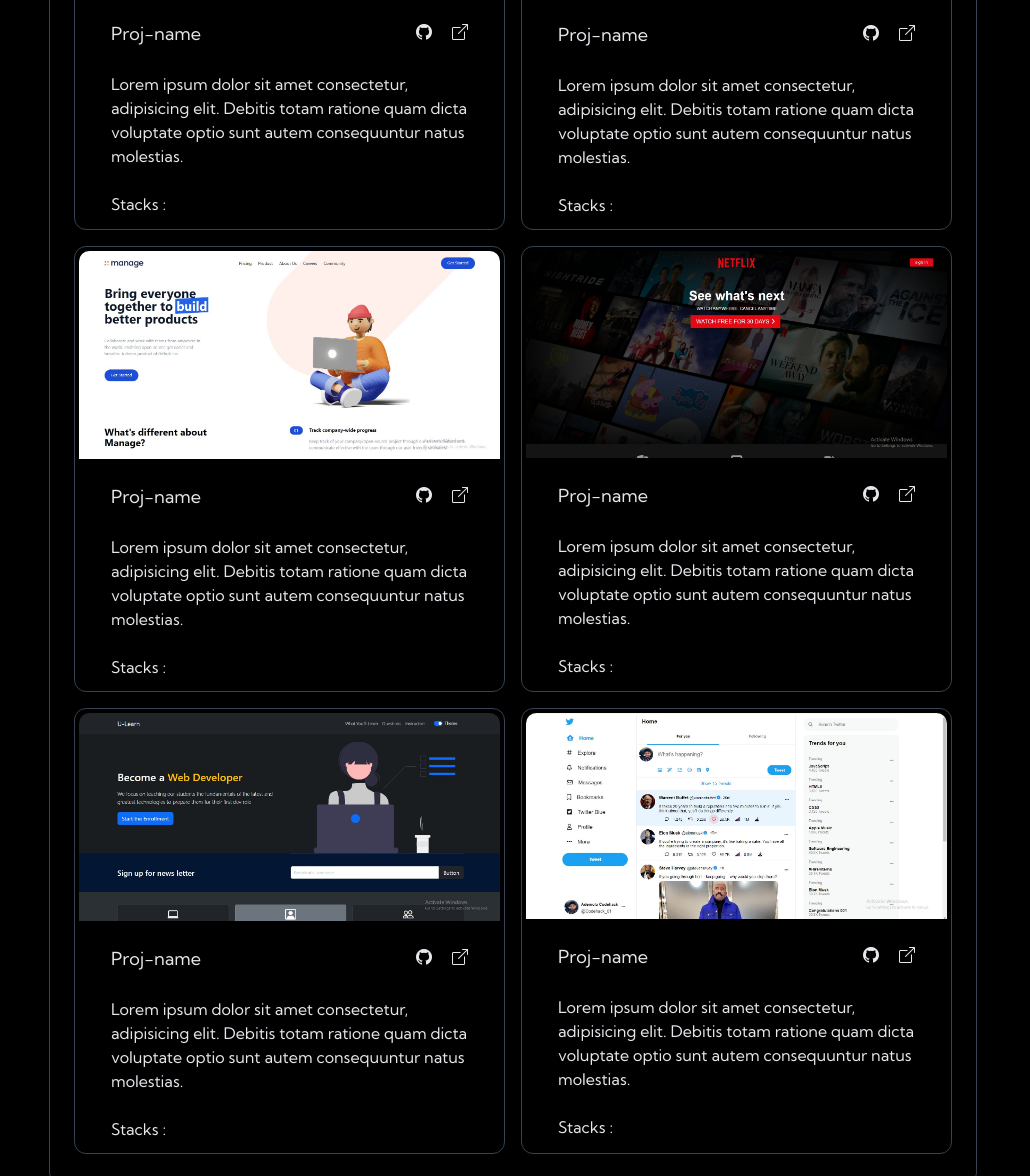
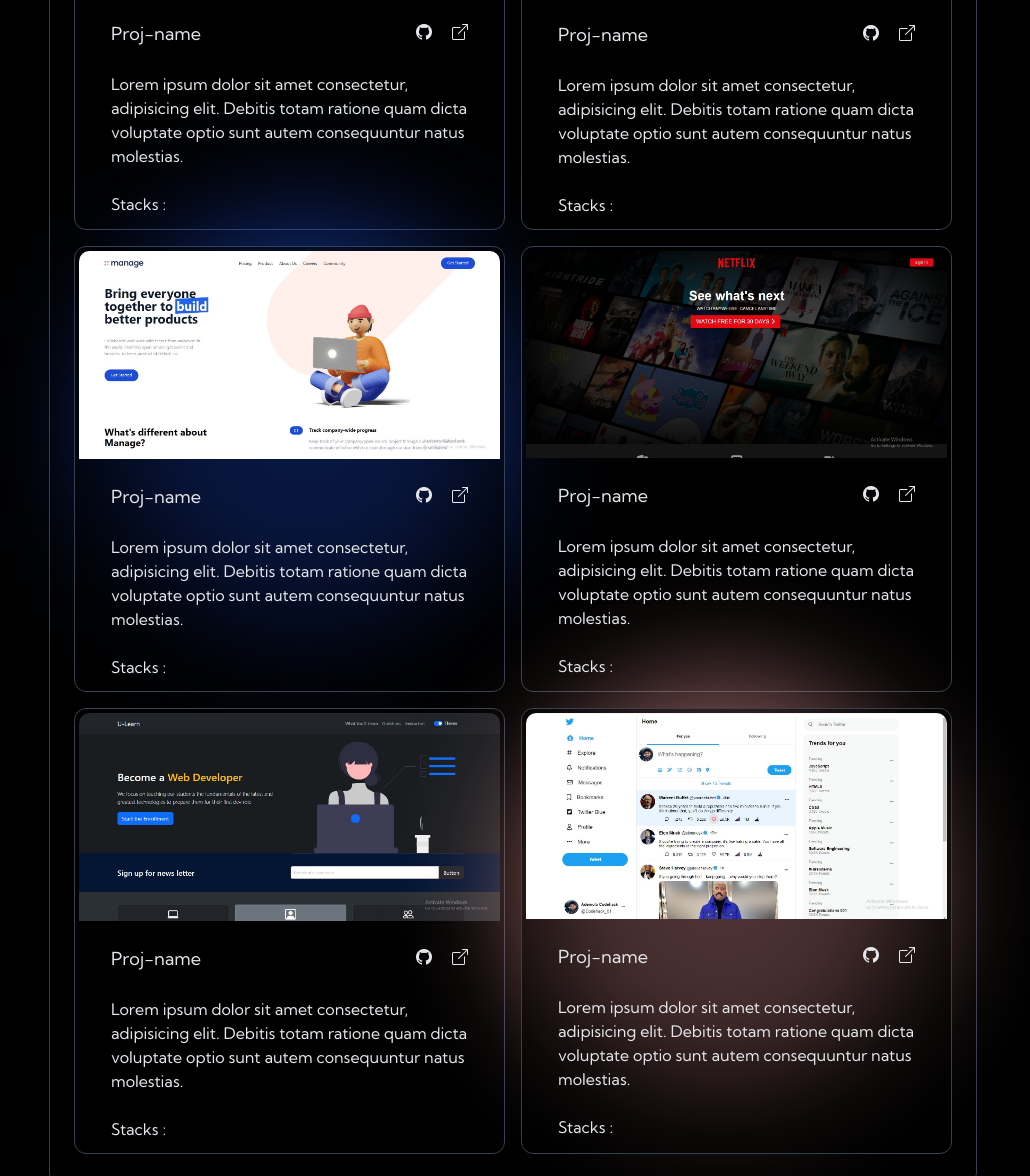
Before and after one commit to Codehack-01/Portfolio_site, a website: page index.html in a window 1280 px wide. Shown: the part 2433-3609 px from the top of the page, without its empty margins (127-1157 px from the left). Drawn offline with nearby package versions, Linux system fonts and the light colour scheme.

Commit message:
source code

```diff
--- a/index.html
+++ b/index.html
@@ -378,7 +378,7 @@
             </p>
             <p class="p-2 md: md:px-8">Stacks :</p>
             <div
-              class="blob w-[200px] h-[200px] top-800 md:w-[400px] md:h-[400px] rounded-[999px] absolute  right-0 md:items-center md:justify-center -z-10 blur-3xl bg-opacity-60 bg-blue-700 md:hidden"
+              class="blob w-[200px] h-[200px] top-800 md:w-[400px] md:h-[400px] rounded-[999px] absolute  right-0 md:items-center md:justify-center -z-10 blur-3xl bg-opacity-60 bg-blue-700 md:"
             ></div>
 
           </div>
@@ -448,7 +448,7 @@
             </p>
             <p class="p-2 md: md:px-8">Stacks :</p>
             <div
-              class="blob w-[200px] h-[200px] top-50 md:w-[0px] md:h-[0px] rounded-[999px] absolute md:top-800 md:top-50 left-0 -z-10 blur-3xl bg-opacity-60 bg-red-300 md:hidden"
+              class="blob w-[200px] h-[200px] top-50 md:w-[0px] md:h-[0px] rounded-[999px] absolute md:top-800 md:top-50 left-0  -z-10 blur-3xl bg-opacity-60 bg-red-300 md:"
             ></div>
           </div>
           <div
@@ -481,6 +481,9 @@
               natus molestias.
             </p>
             <p class="p-2 md: md:px-8">Stacks :</p>
+            <div
+              class="blob w-[0px] h-[0px] top-50 md:w-[400px] md:h-[400px] rounded-[999px] absolute md:top-800 md:top-50 left-0  -z-10 blur-3xl bg-opacity-60 bg-red-300 md:"
+            ></div>
 
           </div>
           <div
```
Also changed, not shown: css/main.css.
